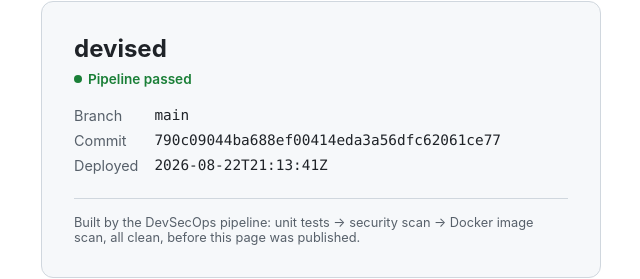
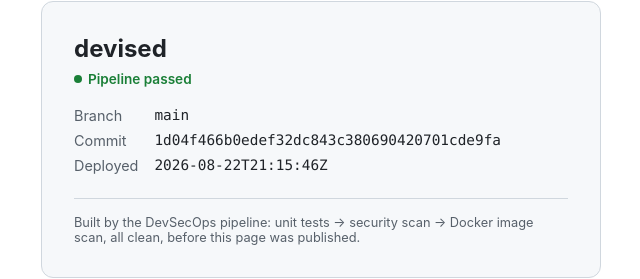
Before and after one commit to jayasurya2202/devised, a plain HTML site: page main/index.html in a window 1280 px wide. Shown: the part 261-540 px from the top of the page, 319-959 px from the left. Drawn offline with Linux system fonts and the light colour scheme.

Commit message:
deploy: 1d04f466b0edef32dc843c380690420701cde9fa

```diff
--- a/main/index.html
+++ b/main/index.html
@@ -89,8 +89,8 @@
     <div class="status">Pipeline passed</div>
     <dl>
       <dt>Branch</dt><dd>main</dd>
-      <dt>Commit</dt><dd>790c09044ba688ef00414eda3a56dfc62061ce77</dd>
-      <dt>Deployed</dt><dd>2026-08-22T21:13:41Z</dd>
+      <dt>Commit</dt><dd>1d04f466b0edef32dc843c380690420701cde9fa</dd>
+      <dt>Deployed</dt><dd>2026-08-22T21:15:46Z</dd>
     </dl>
     <div class="footer">
       Built by the DevSecOps pipeline: unit tests → security scan →
```
